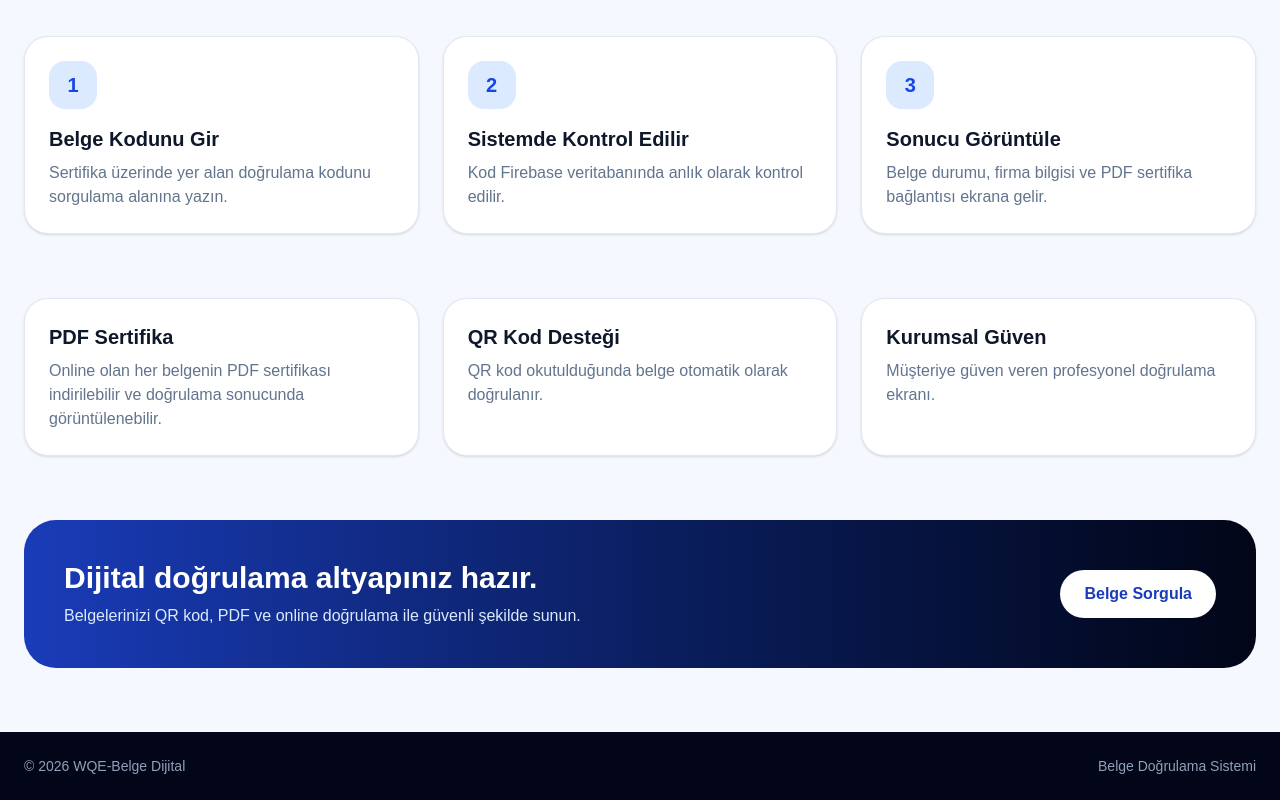
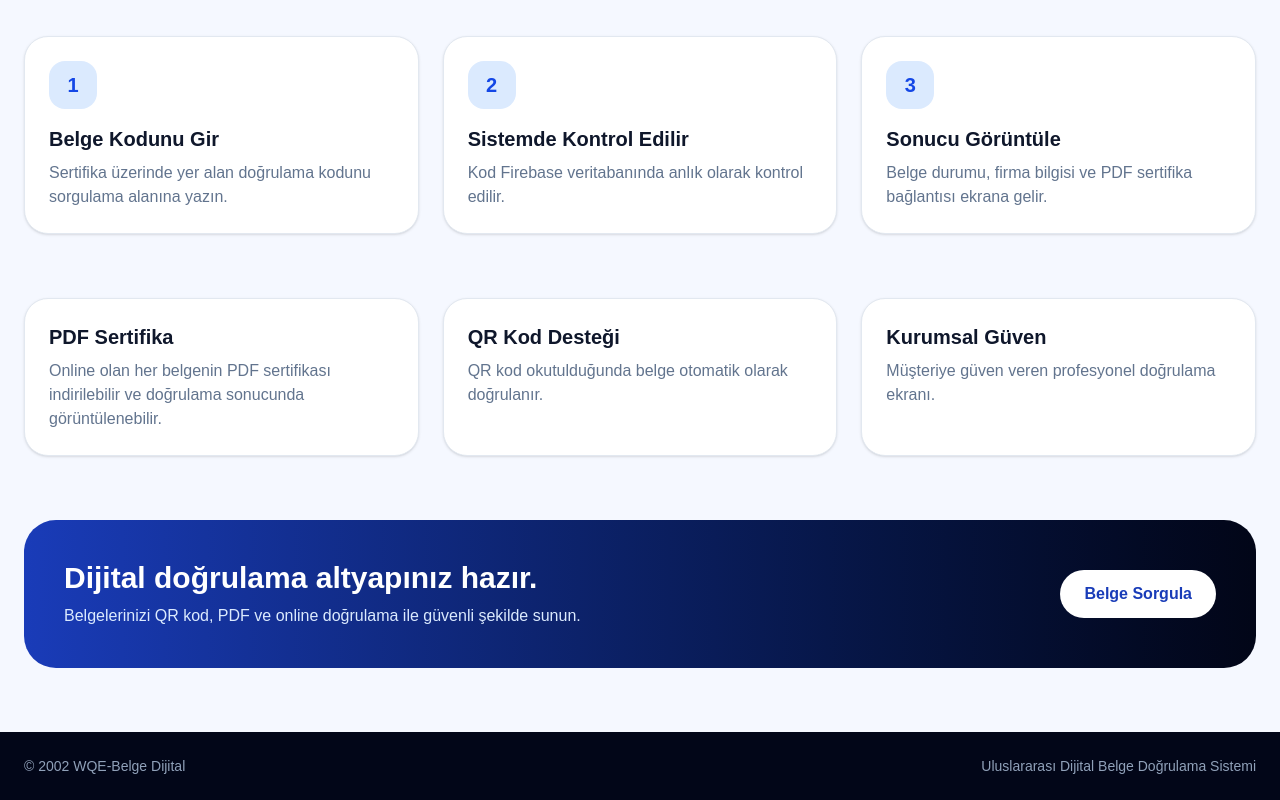
Before and after one commit to muratalan91-commits/wqe-system-final, a Next.js app: page / in a window 1280 px wide. Shown: the part 976-1776 px from the top of the page. Built offline with nearby package versions, Linux system fonts and the light colour scheme.

Commit message:
Update page.tsx

```diff
--- a/app/page.tsx
+++ b/app/page.tsx
@@ -369,8 +369,8 @@ export default function Home() {
 
       <footer className="bg-slate-950 text-slate-400 py-6">
         <div className="max-w-7xl mx-auto px-6 flex flex-col md:flex-row justify-between gap-3 text-sm">
-          <span>© 2026 WQE-Belge Dijital</span>
-          <span>Belge Doğrulama Sistemi</span>
+          <span>© 2002 WQE-Belge Dijital</span>
+          <span>Uluslararası Dijital Belge Doğrulama Sistemi</span>
         </div>
       </footer>
     </main>
```
